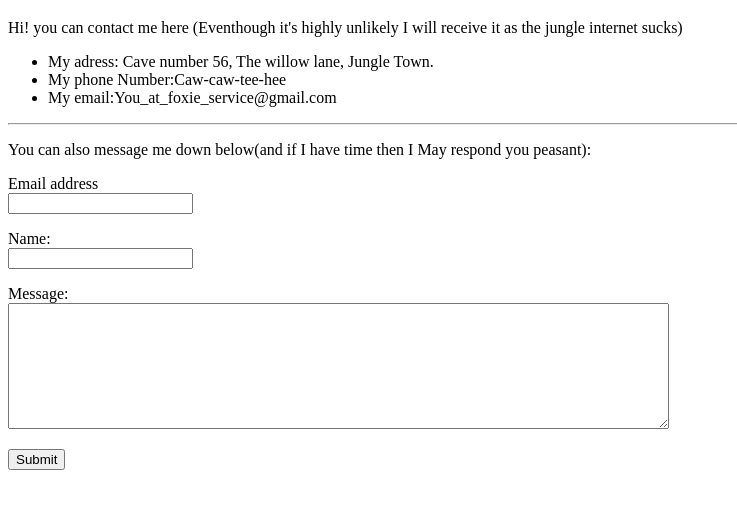
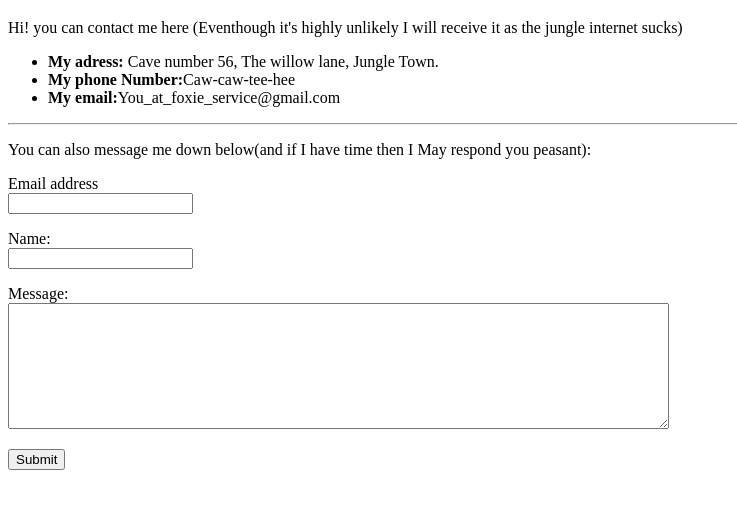
Before and after one commit to MissFoxiee/Miss-Foxie-Personal-Website, a plain HTML site: page contact-me.html in a window 1280 px wide. Shown: the part 61-570 px from the top of the page, without its empty margins (0-737 px from the left). Drawn offline with Linux system fonts and the light colour scheme.

Commit message:
bolded few words

```diff
--- a/contact-me.html
+++ b/contact-me.html
@@ -8,9 +8,9 @@
     <h1>Contact Me</h1>
     <p>Hi! you can contact me here (Eventhough it's highly unlikely I will receive it as the jungle internet sucks)</p>
     <ul>
-      <li>My adress: Cave number 56, The willow lane, Jungle Town.</li>
-      <li>My phone Number:Caw-caw-tee-hee</li>
-      <li>My email:You_at_foxie_service@gmail.com</li>
+      <li><strong>My adress:</strong> Cave number 56, The willow lane, Jungle Town.</li>
+      <li><strong>My phone Number:</strong>Caw-caw-tee-hee</li>
+      <li><strong>My email:</strong>You_at_foxie_service@gmail.com</li>
     </ul>
     <hr>
     <form class="" action="mailto:nevahok@gmail.com" method="post" enctype="text/plain">
```
